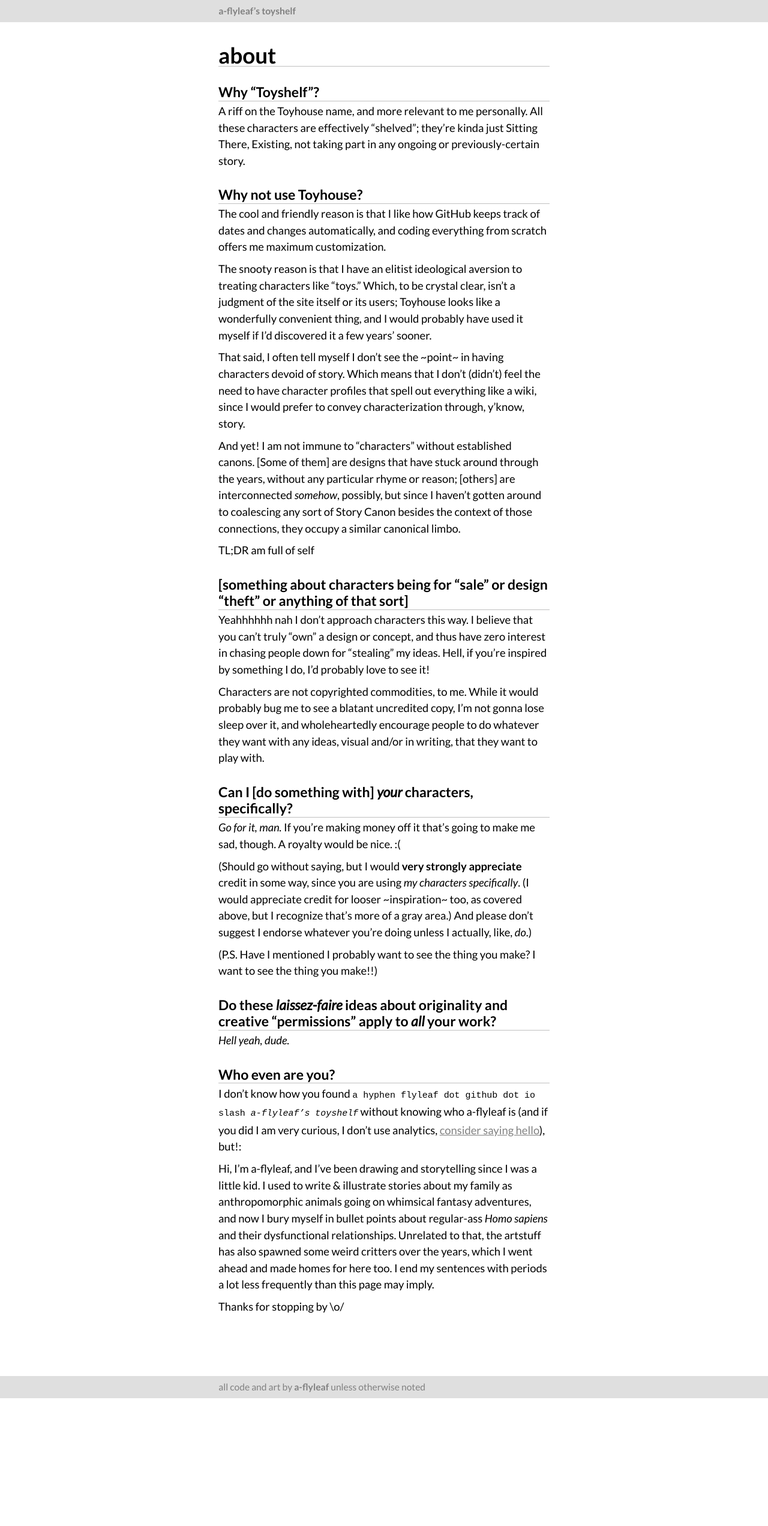
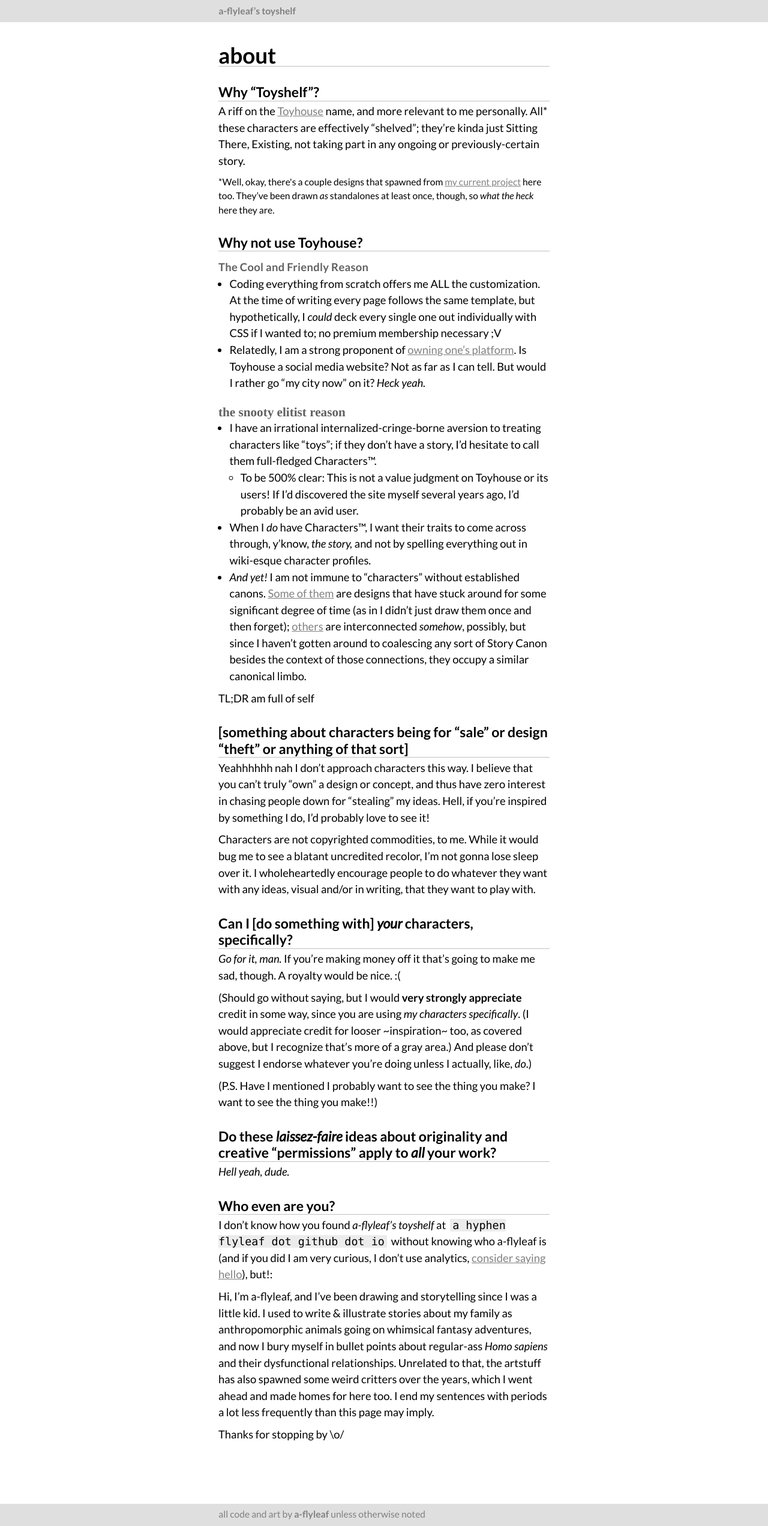
Before and after one commit to a-flyleaf/toyshelf, a Jekyll site: the page built from about.md, in a window 1280 px wide. Shown: the whole page at 60% size. Built offline with Jekyll 4.4.1, drawn with Linux system fonts in a browser that asks for light colours; before the commit the page ends 2331 px from its top, so only the background shows below that.

Commit message:
Update about.md

```diff
--- a/about.md
+++ b/about.md
@@ -1,25 +1,30 @@
 ---
 layout: 1
 title: about
+
+css: h3{text-transform:none; letter-spacing:0.015em; font-size:1em;} h3:nth-of-type(2){font-family:times,serif; font-size:1.15em; letter-spacing:0;}
 ---
 ## Why "Toyshelf"?
-A riff on the Toyhouse name, and more relevant to me personally. All these characters are effectively "shelved"; they're kinda just Sitting There, Existing, not taking part in any ongoing or previously-certain story.
+A riff on the [Toyhouse](https://toyhou.se/) name, and more relevant to me personally. All\* these characters are effectively "shelved"; they're kinda just Sitting There, Existing, not taking part in any ongoing or previously-certain story.
+<p style="font-size:.85em; line-height:150%;">*Well, okay, there's a couple designs that spawned from <a href="https://a-flyleaf.github.io/ygbtdm/">my current project</a> here too. They’ve been drawn <em>as</em> standalones at least once, though, so <em>what the heck</em> here they are.</p>
 
 ## Why not use Toyhouse?
-The cool and friendly reason is that I like how GitHub keeps track of dates and changes automatically, and coding everything from scratch offers me maximum customization.
+### The Cool and Friendly Reason
+- Coding everything from scratch offers me <em style="text-transform:uppercase;font-style:normal;">all</em> the customization. At the time of writing every page follows the same template, but hypothetically, I *could* deck every single one out individually with CSS if I wanted to; no premium membership necessary <span style="display:inline-block;">;V</span>
+- Relatedly, I am a strong proponent of [owning one's platform](https://a-flyleaf.github.io/blog/own-your-platform). Is Toyhouse a social media website? Not as far as I can tell. But would I rather go "my city now" on it? *Heck yeah.*
 
-The snooty reason is that I have an elitist ideological aversion to treating characters like "toys." Which, to be crystal clear, isn't a judgment of the site itself or its users; Toyhouse looks like a wonderfully convenient thing, and I would probably have used it myself if I'd discovered it a few years' sooner.
-
-That said, I often tell myself I don't see the ~point~ in having characters devoid of story. Which means that I don't (didn't) feel the need to have character profiles that spell out everything like a wiki, since I would prefer to convey characterization through, y'know, story.
-
-And yet! I am not immune to "characters" without established canons. [Some of them] are designs that have stuck around through the years, without any particular rhyme or reason; [others] are interconnected *somehow*, possibly, but since I haven't gotten around to coalescing any sort of Story Canon besides the context of those connections, they occupy a similar canonical limbo.
+### the snooty elitist reason
+- I have an irrational internalized-cringe-borne aversion to treating characters like "toys"; if they don't have a story, I'd hesitate to call them full-fledged Characters™.
+	- To be 500% clear: This is not a value judgment on Toyhouse or its users! If I'd discovered the site myself several years ago, I'd probably be an avid user.
+- When I *do* have Characters™, I want their traits to come across through, y'know, *the story,* and not by spelling everything out in wiki-esque character profiles.
+- *And yet!* I am not immune to "characters" without established canons. [Some of them]({%include url.html%}/misc) are designs that have stuck around for some significant degree of time (as in I didn't just draw them once and then forget); [others]({%include url.html%}/disaster-crew) are interconnected *somehow*, possibly, but since I haven't gotten around to coalescing any sort of Story Canon besides the context of those connections, they occupy a similar canonical limbo.
 
 TL;DR am full of self
 
 ## \[something about characters being for "sale" or design "theft" or anything of that sort]
 Yeahhhhhh nah I don't approach characters this way. I believe that you can't truly "own" a design or concept, and thus have zero interest in chasing people down for "stealing" my ideas. Hell, if you're inspired by something I do, I'd probably love to see it!
 
-Characters are not copyrighted commodities, to me. While it would probably bug me to see a blatant uncredited copy, I'm not gonna lose sleep over it, and wholeheartedly encourage people to do whatever they want with any ideas, visual and/or in writing, that they want to play with.
+Characters are not copyrighted commodities, to me. While it would bug me to see a blatant uncredited recolor, I'm not gonna lose sleep over it. I wholeheartedly encourage people to do whatever they want with any ideas, visual and/or in writing, that they want to play with.
 
 ## Can I \[do something with] *your* characters, specifically?
 *Go for it, man.* If you're making money off it that's going to make me sad, though. A royalty would be nice. <span style="inline-block;">:(</span>
@@ -33,7 +38,7 @@ Characters are not copyrighted commodities, to me. While it would probably bug m
 *Hell yeah, dude.*
 
 ## Who even are you?
-I don't know how you found <span style="font-family:monospace;">a hyphen flyleaf dot github dot io slash *a-flyleaf's toyshelf*</span> without knowing who a-flyleaf is (and if you did I am very curious, I don't use analytics, [consider saying hello](https://a-flyleaf.github.io/about#obligatory-contact-section)), but!:
+I don't know how you found <i>a-flyleaf's toyshelf</i> at <span style="font-family:consolas,monospace; padding:0 .25em; background:rgba(0,0,0,0.075); margin:0 .15em;">a hyphen flyleaf dot github dot io</span> without knowing who a-flyleaf is (and if you did I am very curious, I don't use analytics, [consider saying hello](https://a-flyleaf.github.io/about#obligatory-contact-section)), but!:
 
 Hi, I'm a-flyleaf, and I've been drawing and storytelling since I was a little kid. I used to write & illustrate stories about my family as anthropomorphic animals going on whimsical fantasy adventures, and now I bury myself in bullet points about regular-ass *Homo sapiens* and their dysfunctional relationships. Unrelated to that, the artstuff has also spawned some weird critters over the years, which I went ahead and made homes for here too. I end my sentences with periods a lot less frequently than this page may imply.
 
```
